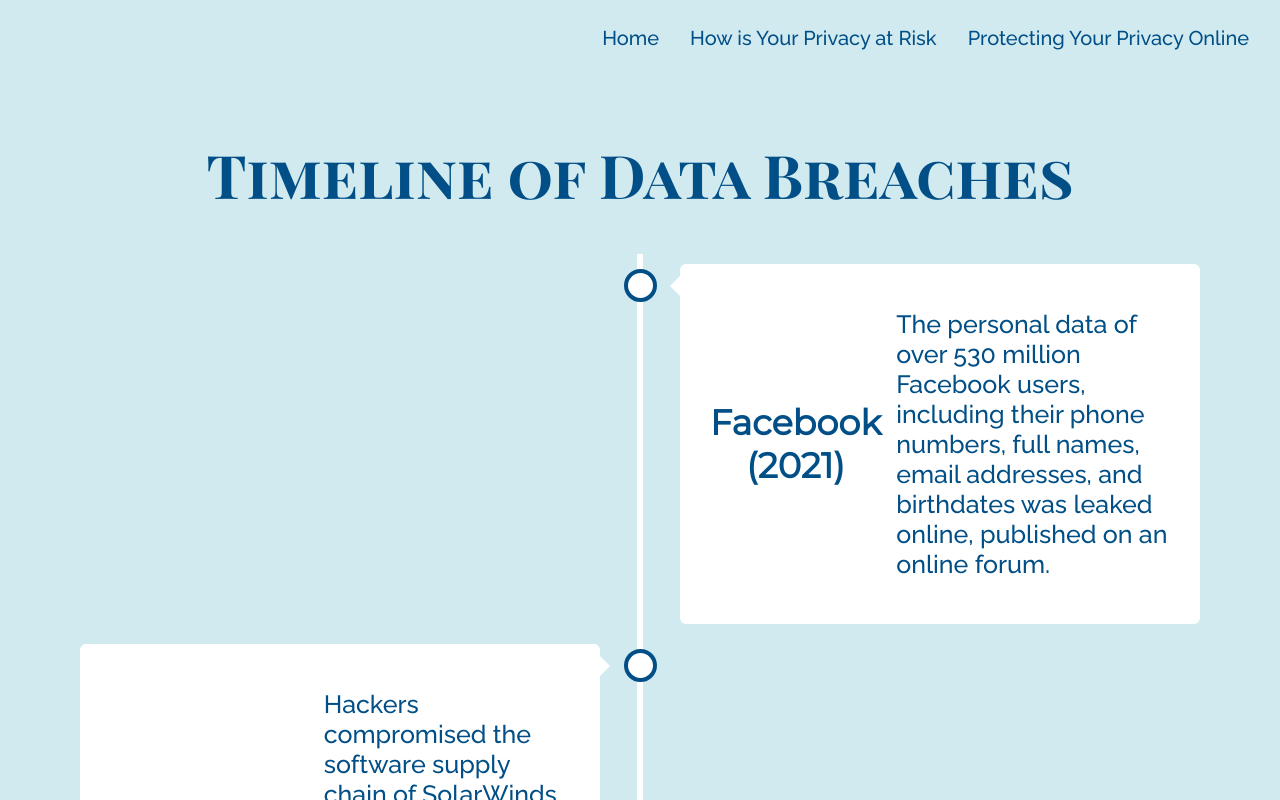
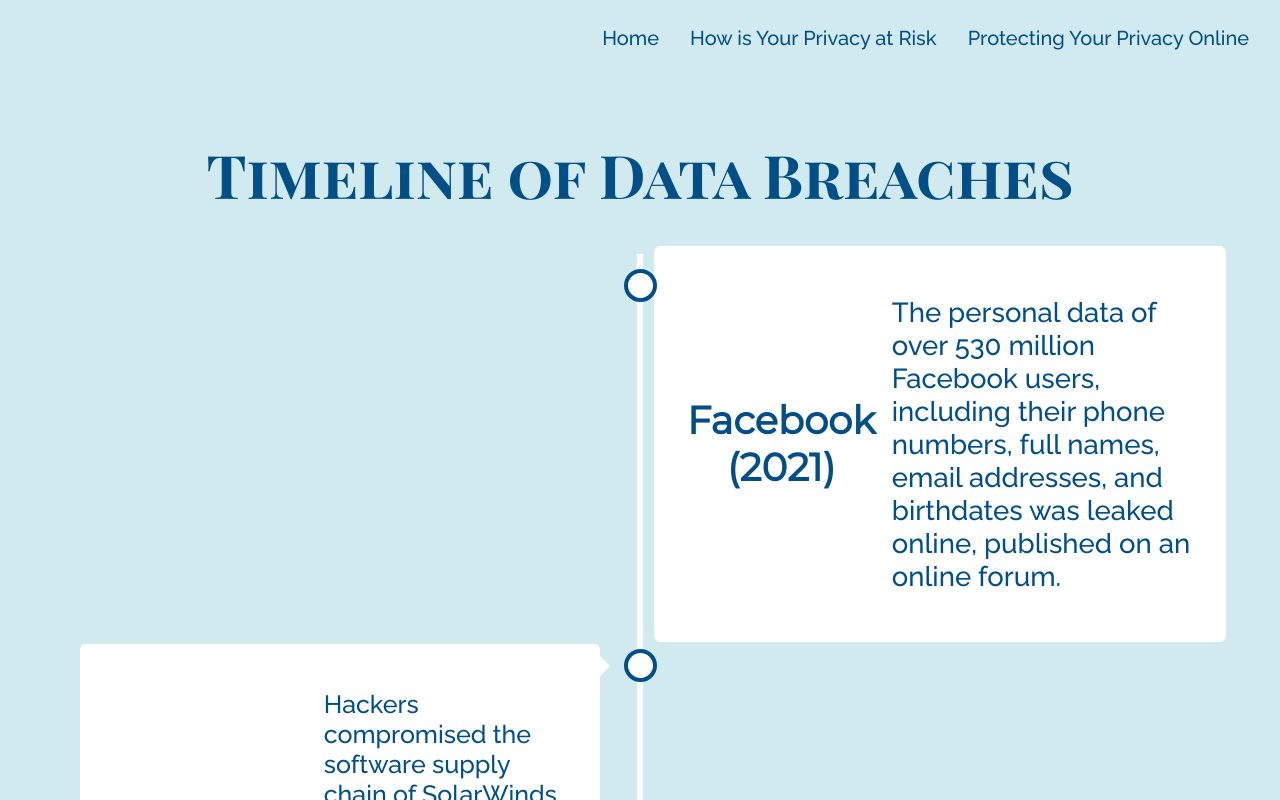
Before and after one commit to adiva-s/final-project, a plain HTML site: page history.html in a window 1280 px wide. In both pictures the pointer is over the element 940 px from the left and 444 px from the top of the page. Shown: the top 800 px of the page. Drawn offline with Linux system fonts and the light colour scheme.

Commit message:
added animation to timeline when hovering

```diff
--- a/history-styles.css
+++ b/history-styles.css
@@ -194,3 +194,8 @@ a:hover{
 .content h2 {
     margin-right: 15px;
 }
+
+.content:hover {
+  transform: scale(1.1);
+  transition: all 0.3s ease;
+}
--- a/styles.css
+++ b/styles.css
@@ -131,6 +131,10 @@ h2{
     color: #014f86
 }
 
+.content img{
+    margin-top: 20px;
+}
+
 .resources{
     width: 700px;
 }
```
